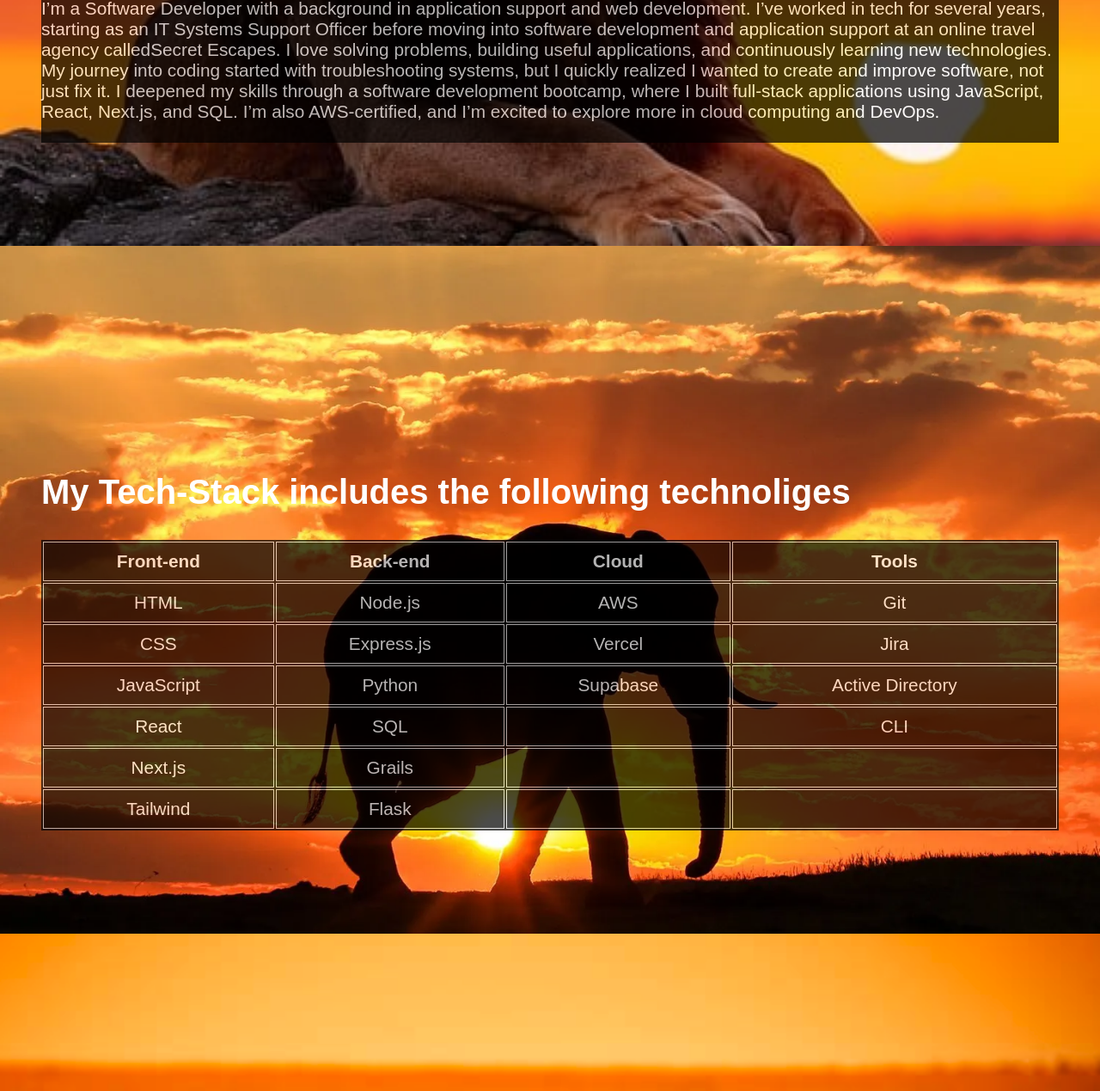
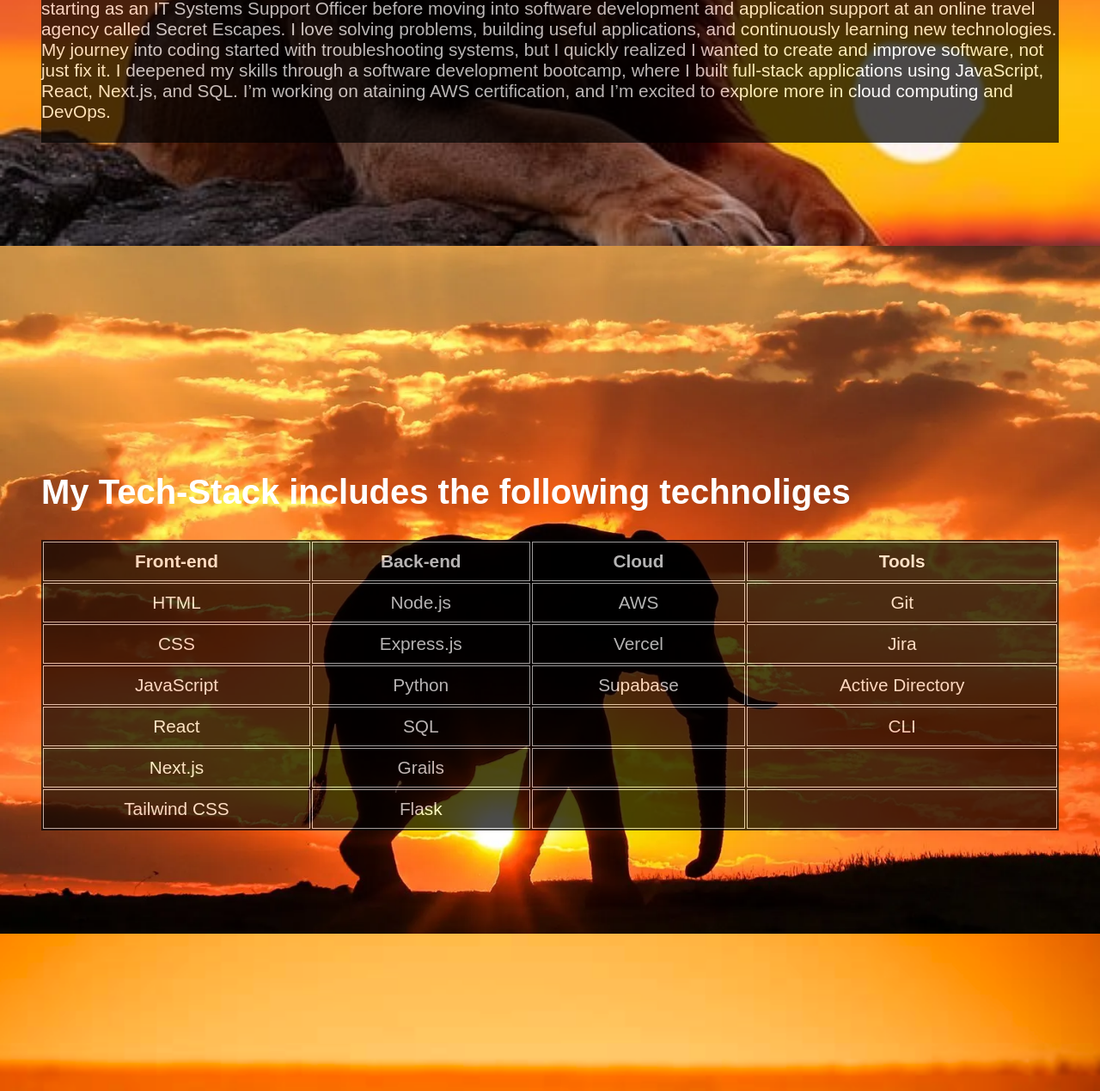
Before and after one commit to ShaunMadziva/about-me, a plain HTML site: page index.html in a window 1280 px wide. Shown: the part 514-1783 px from the top of the page at 86% size. Drawn offline with Linux system fonts and the light colour scheme.

Commit message:
fixing grammar

```diff
--- a/index.html
+++ b/index.html
@@ -29,13 +29,13 @@
             and web development. I’ve worked in tech for several years, starting
             as an IT Systems Support Officer before moving into software
             development and application support at an online travel agency
-            calledSecret Escapes. I love solving problems, building useful
+            called Secret Escapes. I love solving problems, building useful
             applications, and continuously learning new technologies. My journey
             into coding started with troubleshooting systems, but I quickly
             realized I wanted to create and improve software, not just fix it. I
             deepened my skills through a software development bootcamp, where I
             built full-stack applications using JavaScript, React, Next.js, and
-            SQL. I’m also AWS-certified, and I’m excited to explore more in
+            SQL. I’m working on ataining AWS certification, and I’m excited to explore more in
             cloud computing and DevOps.
             <br />
             <br />
@@ -83,7 +83,7 @@
               <td></td>
             </tr>
             <tr>
-              <td>Tailwind</td>
+              <td>Tailwind CSS</td>
               <td>Flask</td>
               <td></td>
               <td></td>
@@ -126,7 +126,7 @@
       </section>
       <section id="leopard" class="feature image-leopard">
         <div class="content">
-          <h1 class="content_headline">Thankyou for visiting my website.</h1>
+          <h1 class="content_headline">Thank you for visiting my website.</h1>
           <a
             class="contact"
             href="mailto:shaunmadziva@gmail.com"
```
